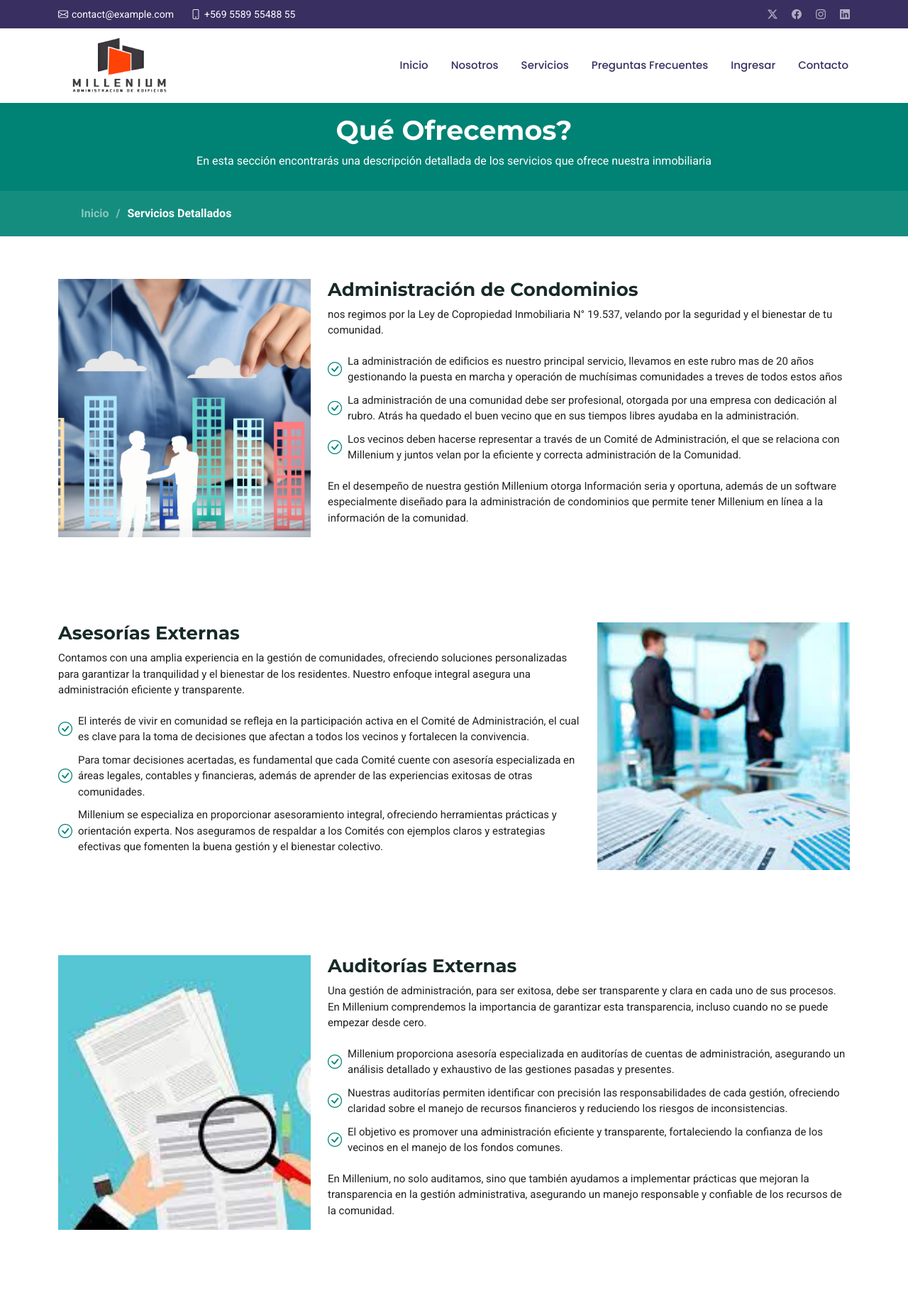
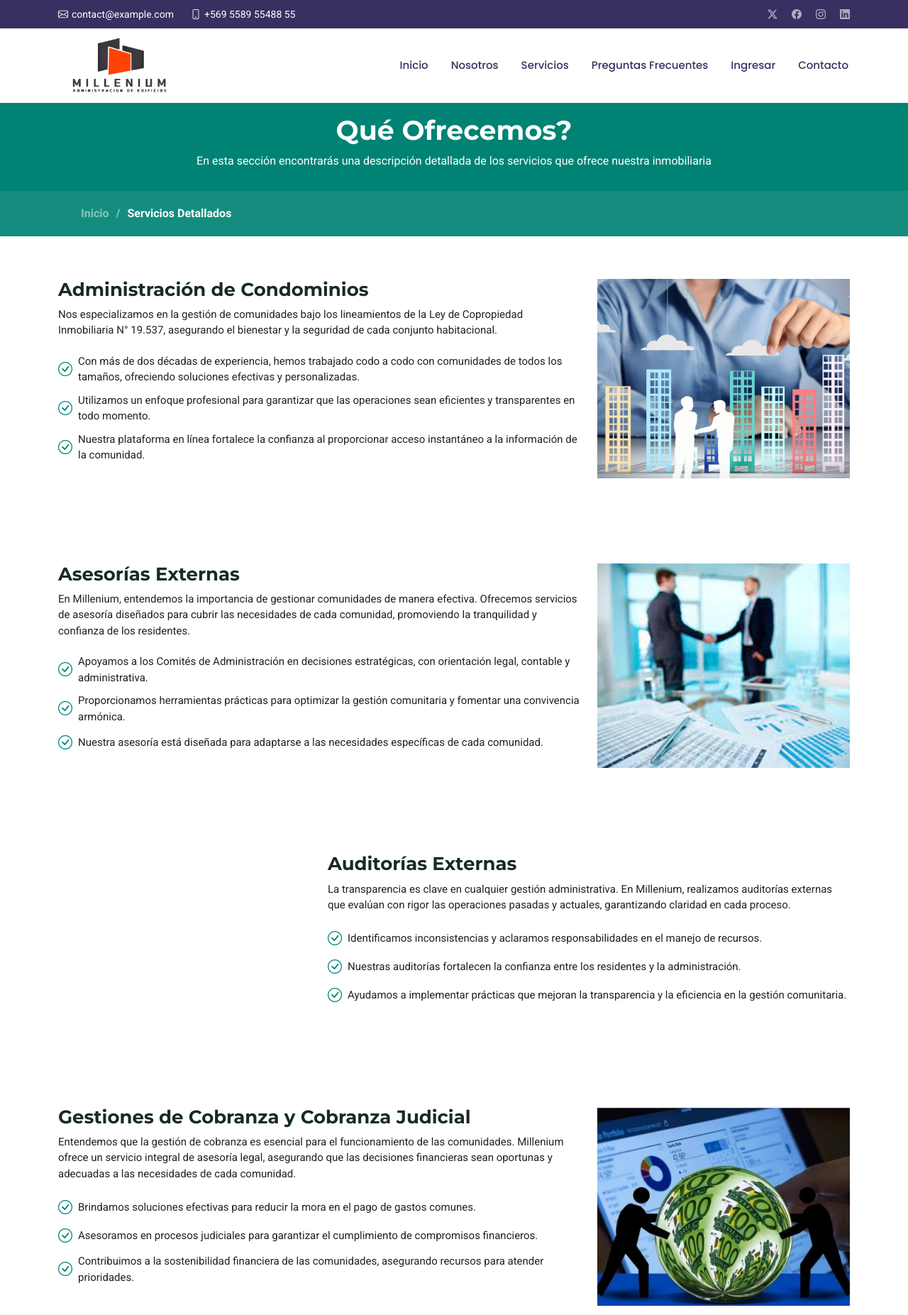
Before and after one commit to scarrascodevolver/millenium, a PHP site: page /service-details.html in a window 1280 px wide. Shown: the top 1853 px of the page at 71% size. Run offline with PHP 8.4, Linux system fonts and the light colour scheme.

Commit message:
correccion servicios

```diff
--- a/assets/css/main.css
+++ b/assets/css/main.css
@@ -1077,13 +1077,23 @@ section,
 /*--------------------------------------------------------------
 # About Section
 --------------------------------------------------------------*/
+.about h2 {
+  font-weight: 700;
+  font-size: 33px;
+  margin-bottom: 20px;
+  border-bottom: 2px solid #008374;
+  display: inline-block;
+
+}
 .about h3 {
   font-weight: 700;
   font-size: 28px;
   margin-bottom: 20px;
+  border-bottom: 2px solid #008374;
+  display: inline-block;
 }
 .about p{
-  margin-left: 3rem;
+  margin-left: 0rem;
 /*   margin-top: 2rem;
  */}
 
@@ -2996,3 +3006,10 @@ section,
   position: relative;
   z-index: 0 !important;
 }
+
+.thin-line {
+  border: none; /* Eliminar el borde predeterminado */
+  border-top: 1px solid #ccc; /* Agregar una línea superior */
+  margin: 20px 0; /* Espaciado superior e inferior */
+  width: 100%; /* Ancho completo */
+}
--- a/service-details.html
+++ b/service-details.html
@@ -106,71 +106,40 @@
     </div><!-- End Page Title -->
 
     <!-- Service Details Section -->
-
     <section id="administracion-condominios" class="service-details section">
-
       <div class="container">
-
         <div class="row gy-4">
-
-          <div class="col-lg-4" data-aos="fade-up" data-aos-delay="100">
-
-            <img class="oj" height="100%" src="assets/img/services/2.jpeg" style="" alt="">
-
-          </div>
 
           <div class="col-lg-8" data-aos="fade-up" data-aos-delay="200">
             <h3>Administración de Condominios</h3>
-
             <p>
-              nos regimos por la Ley de Copropiedad Inmobiliaria N° 19.537, velando por la seguridad y el bienestar de
-              tu comunidad.
-
+              Nos especializamos en la gestión de comunidades bajo los lineamientos de la Ley de Copropiedad Inmobiliaria N° 19.537, asegurando el bienestar y la seguridad de cada conjunto habitacional.
             </p>
             <ul>
-              <li><i class="bi bi-check-circle"></i> <span>La administración de edificios es nuestro principal servicio,
-                  llevamos en este rubro mas de 20
-                  años gestionando la puesta en marcha y operación de muchísimas comunidades a treves de
-                  todos estos años</span aos-init aos-animate></li>
-              <li><i class="bi bi-check-circle"></i> <span>La administración de una comunidad debe ser profesional,
-                  otorgada por una empresa con
-                  dedicación al rubro. Atrás ha quedado el buen vecino que en sus tiempos libres ayudaba en la
-                  administración.</span></li>
-              <li><i class="bi bi-check-circle"></i> <span>Los vecinos deben hacerse representar a través de un Comité
-                  de Administración, el que se
-                  relaciona con Millenium y juntos velan por la eficiente y correcta administración de
-                  la Comunidad.</span></li>
+              <li><i class="bi bi-check-circle"></i> <span>Con más de dos décadas de experiencia, hemos trabajado codo a codo con comunidades de todos los tamaños, ofreciendo soluciones efectivas y personalizadas.</span></li>
+              <li><i class="bi bi-check-circle"></i> <span>Utilizamos un enfoque profesional para garantizar que las operaciones sean eficientes y transparentes en todo momento.</span></li>
+              <li><i class="bi bi-check-circle"></i> <span>Nuestra plataforma en línea fortalece la confianza al proporcionar acceso instantáneo a la información de la comunidad.</span></li>
             </ul>
-            <p>
-              En el desempeño de nuestra gestión Millenium otorga Información seria y oportuna, además de un
-              software especialmente diseñado para la administración de condominios que permite tener
-              Millenium en línea a la información de la comunidad.
-            </p>
-
           </div>
-
+          <div class="col-lg-4" data-aos="fade-up" data-aos-delay="100">
+            <img class="oj" height="100%" src="assets/img/services/2.jpeg" style="" alt="">
           </div>
-
         </div>
-
-    </section><!-- /Service Details Section -->
+      </div>
+    </section>
 
     <section id="asesorias-externas" class="service-details section">
       <div class="container">
         <div class="row gy-4">
           <div class="col-lg-8" data-aos="fade-up" data-aos-delay="200">
             <h3>Asesorías Externas</h3>
-            <p>Contamos con una amplia experiencia en la gestión de comunidades, ofreciendo soluciones personalizadas para garantizar la tranquilidad y el bienestar de los residentes. Nuestro enfoque integral asegura una administración eficiente y transparente.</p>
+            <p>
+              En Millenium, entendemos la importancia de gestionar comunidades de manera efectiva. Ofrecemos servicios de asesoría diseñados para cubrir las necesidades de cada comunidad, promoviendo la tranquilidad y confianza de los residentes.
+            </p>
             <ul>
-              <li><i class="bi bi-check-circle"></i>
-                <span>El interés de vivir en comunidad se refleja en la participación activa en el Comité de Administración, el cual es clave para la toma de decisiones que afectan a todos los vecinos y fortalecen la convivencia.</span>
-              </li>
-              <li><i class="bi bi-check-circle"></i>
-                <span>Para tomar decisiones acertadas, es fundamental que cada Comité cuente con asesoría especializada en áreas legales, contables y financieras, además de aprender de las experiencias exitosas de otras comunidades.</span>
-              </li>
-              <li><i class="bi bi-check-circle"></i>
-                <span>Millenium se especializa en proporcionar asesoramiento integral, ofreciendo herramientas prácticas y orientación experta. Nos aseguramos de respaldar a los Comités con ejemplos claros y estrategias efectivas que fomenten la buena gestión y el bienestar colectivo.</span>
-              </li>
+              <li><i class="bi bi-check-circle"></i> <span>Apoyamos a los Comités de Administración en decisiones estratégicas, con orientación legal, contable y administrativa.</span></li>
+              <li><i class="bi bi-check-circle"></i> <span>Proporcionamos herramientas prácticas para optimizar la gestión comunitaria y fomentar una convivencia armónica.</span></li>
+              <li><i class="bi bi-check-circle"></i> <span>Nuestra asesoría está diseñada para adaptarse a las necesidades específicas de cada comunidad.</span></li>
             </ul>
           </div>
           <div class="col-lg-4" data-aos="fade-up" data-aos-delay="100">
@@ -180,28 +149,21 @@
       </div>
     </section>
 
-
     <section id="auditorias-externas" class="service-details section">
       <div class="container">
         <div class="row gy-4">
           <div class="col-lg-4" data-aos="fade-up" data-aos-delay="100">
-            <img class="oj" height="100%" src="assets/img/services/3.jfif" alt="Auditorías Externas">
           </div>
           <div class="col-lg-8" data-aos="fade-up" data-aos-delay="200">
             <h3>Auditorías Externas</h3>
-            <p>Una gestión de administración, para ser exitosa, debe ser transparente y clara en cada uno de sus procesos. En Millenium comprendemos la importancia de garantizar esta transparencia, incluso cuando no se puede empezar desde cero.</p>
+            <p>
+              La transparencia es clave en cualquier gestión administrativa. En Millenium, realizamos auditorías externas que evalúan con rigor las operaciones pasadas y actuales, garantizando claridad en cada proceso.
+            </p>
             <ul>
-              <li><i class="bi bi-check-circle"></i>
-                <span>Millenium proporciona asesoría especializada en auditorías de cuentas de administración, asegurando un análisis detallado y exhaustivo de las gestiones pasadas y presentes.</span>
-              </li>
-              <li><i class="bi bi-check-circle"></i>
-                <span>Nuestras auditorías permiten identificar con precisión las responsabilidades de cada gestión, ofreciendo claridad sobre el manejo de recursos financieros y reduciendo los riesgos de inconsistencias.</span>
-              </li>
-              <li><i class="bi bi-check-circle"></i>
-                <span>El objetivo es promover una administración eficiente y transparente, fortaleciendo la confianza de los vecinos en el manejo de los fondos comunes.</span>
-              </li>
+              <li><i class="bi bi-check-circle"></i> <span>Identificamos inconsistencias y aclaramos responsabilidades en el manejo de recursos.</span></li>
+              <li><i class="bi bi-check-circle"></i> <span>Nuestras auditorías fortalecen la confianza entre los residentes y la administración.</span></li>
+              <li><i class="bi bi-check-circle"></i> <span>Ayudamos a implementar prácticas que mejoran la transparencia y la eficiencia en la gestión comunitaria.</span></li>
             </ul>
-            <p>En Millenium, no solo auditamos, sino que también ayudamos a implementar prácticas que mejoran la transparencia en la gestión administrativa, asegurando un manejo responsable y confiable de los recursos de la comunidad.</p>
           </div>
         </div>
       </div>
@@ -212,19 +174,14 @@
         <div class="row gy-4">
           <div class="col-lg-8" data-aos="fade-up" data-aos-delay="200">
             <h3>Gestiones de Cobranza y Cobranza Judicial</h3>
-        <p>Millenium cuenta con asesoría legal permanente en diversas materias, brindando soporte integral para la toma de decisiones en la administración de comunidades. Este respaldo garantiza que las decisiones sean informadas y alineadas con las necesidades de cada comunidad.</p>
+            <p>
+              Entendemos que la gestión de cobranza es esencial para el funcionamiento de las comunidades. Millenium ofrece un servicio integral de asesoría legal, asegurando que las decisiones financieras sean oportunas y adecuadas a las necesidades de cada comunidad.
+            </p>
             <ul>
-          <li><i class="bi bi-check-circle"></i>
-            <span>Millenium ofrece a sus comunidades el mismo nivel de asesoría legal, ampliando sus servicios con la gestión de cobranza judicial, asegurando el cumplimiento de los compromisos financieros.</span>
-          </li>
-          <li><i class="bi bi-check-circle"></i>
-            <span>La mora en el pago de gastos comunes es uno de los principales problemas que enfrentan las comunidades, ya que dificulta la disponibilidad de fondos necesarios para implementar mejoras y atender necesidades prioritarias.</span>
-          </li>
-          <li><i class="bi bi-check-circle"></i>
-            <span>Nuestra gestión se enfoca en asegurar los recursos esenciales de la comunidad, brindando soluciones eficaces que contribuyen a una administración más sostenible y responsable.</span>
-          </li>
+              <li><i class="bi bi-check-circle"></i> <span>Brindamos soluciones efectivas para reducir la mora en el pago de gastos comunes.</span></li>
+              <li><i class="bi bi-check-circle"></i> <span>Asesoramos en procesos judiciales para garantizar el cumplimiento de compromisos financieros.</span></li>
+              <li><i class="bi bi-check-circle"></i> <span>Contribuimos a la sostenibilidad financiera de las comunidades, asegurando recursos para atender prioridades.</span></li>
             </ul>
-        <p>Con Millenium, las comunidades tienen acceso a un servicio confiable y profesional para enfrentar los desafíos de la cobranza, promoviendo la estabilidad financiera y el bienestar de todos sus residentes.</p>
           </div>
           <div class="col-lg-4" data-aos="fade-up" data-aos-delay="100">
             <img class="oj" height="100%" src="assets/img/services/4.webp" alt="Gestiones de Cobranza">
@@ -233,62 +190,46 @@
       </div>
     </section>
 
-
     <section id="administracion-alquileres" class="service-details section">
       <div class="container">
         <div class="row gy-4">
-      <!-- Imagen -->
           <div class="col-lg-4" data-aos="fade-up" data-aos-delay="100">
-        <img class="oj" height="100%" src="assets/img/services/5.jpg" alt="Administración de Alquileres">
           </div>
-      <!-- Contenido -->
           <div class="col-lg-8" data-aos="fade-up" data-aos-delay="200">
             <h3>Administración de Alquileres</h3>
             <p>
-          Si el edificio cuenta con unidades de alquiler, nuestra empresa puede ofrecer además servicio de administración de alquileres. Este servicio incluye:
+              Si el edificio tiene unidades de alquiler, Millenium ofrece un servicio especializado para facilitar su gestión. Nos encargamos de todas las etapas, desde la promoción de propiedades hasta la administración de contratos, asegurando un proceso eficiente.
             </p>
             <ul>
-          <li>Publicidad de las unidades vacantes, asegurando su rápida ocupación.</li>
-          <li>Búsqueda y selección de inquilinos mediante procesos rigurosos.</li>
-          <li>Verificación de antecedentes para garantizar la confiabilidad de los arrendatarios.</li>
-          <li>Recopilación de pagos, asegurando la transparencia en las finanzas.</li>
-          <li>Gestión de contratos de arrendamientos conforme a las normativas vigentes.</li>
+              <li><i class="bi bi-check-circle"></i> <span>Publicidad estratégica para garantizar la rápida ocupación de las unidades vacantes.</span></li>
+              <li><i class="bi bi-check-circle"></i> <span>Búsqueda y selección rigurosa de inquilinos confiables.</span></li>
+              <li><i class="bi bi-check-circle"></i> <span>Gestión de contratos y pagos, asegurando transparencia en las finanzas.</span></li>
             </ul>
-        <p>
-          Con este servicio, buscamos facilitar la gestión de alquileres, asegurando un proceso eficiente y confiable para propietarios e inquilinos.
-        </p>
           </div>
         </div>
       </div>
-</section><!-- /Service Details Section -->
+    </section>
 
     <section id="gestion-compraventa" class="service-details section">
       <div class="container">
         <div class="row gy-4">
-      <!-- Contenido -->
           <div class="col-lg-8" data-aos="fade-up" data-aos-delay="200">
             <h3>Gestión de Compra-Venta</h3>
             <p>
-          Facilitamos el proceso de compra y venta de unidades disponibles, brindando asesoría personalizada y gestionando cada etapa para garantizar transacciones ágiles, seguras y transparentes.
+              Facilitamos las transacciones de compra y venta de propiedades con un enfoque profesional. Nuestro equipo acompaña a compradores y vendedores en cada paso, garantizando seguridad y transparencia durante todo el proceso.
             </p>
             <ul>
-          <li><i class="bi bi-check-circle text-success"></i> Asesoría personalizada para compradores y vendedores.</li>
-          <li><i class="bi bi-check-circle text-success"></i> Promoción estratégica de las unidades en venta.</li>
-          <li><i class="bi bi-check-circle text-success"></i> Gestión de visitas y negociación con potenciales compradores.</li>
-          <li><i class="bi bi-check-circle text-success"></i> Revisión y preparación de documentación necesaria para la transacción.</li>
-          <li><i class="bi bi-check-circle text-success"></i> Acompañamiento durante la firma de contratos y cierre de la transacción.</li>
+              <li><i class="bi bi-check-circle"></i> <span>Asesoría personalizada para maximizar los beneficios de cada transacción.</span></li>
+              <li><i class="bi bi-check-circle"></i> <span>Promoción estratégica de unidades para captar compradores interesados.</span></li>
+              <li><i class="bi bi-check-circle"></i> <span>Gestión de visitas y negociación con potenciales compradores.</span></li>
             </ul>
-        <p>
-          Con nuestro servicio, garantizamos un proceso eficiente que minimiza los riesgos y maximiza los beneficios para ambas partes.
-        </p>
           </div>
-      <!-- Imagen -->
           <div class="col-lg-4" data-aos="fade-up" data-aos-delay="100">
             <img class="oj img-fluid" src="assets/img/services/6.avif" alt="Gestión de Compra-Venta">
           </div>
         </div>
       </div>
-</section><!-- /Service Details Section -->
+    </section>
 
 
   </main>
@@ -299,7 +240,7 @@
       <div class="row gy-4">
         <div class="col-lg-5 col-md-12 footer-about">
           <a href="index.html" class="logo d-flex align-items-center">
-            <span class="sitename">Millenium</span>
+            <span class="sitename">Millenium LTDA</span>
           </a>
           <p>Soluciones Integrales en Gestión de Edificios, Combinando Experiencia, Tecnología y Transparencia</p>
           <div class="social-links d-flex mt-4">
```
Also changed, not shown: index.html (+45 -56 lines). Lines whose indentation alone changed are shown as unchanged.
